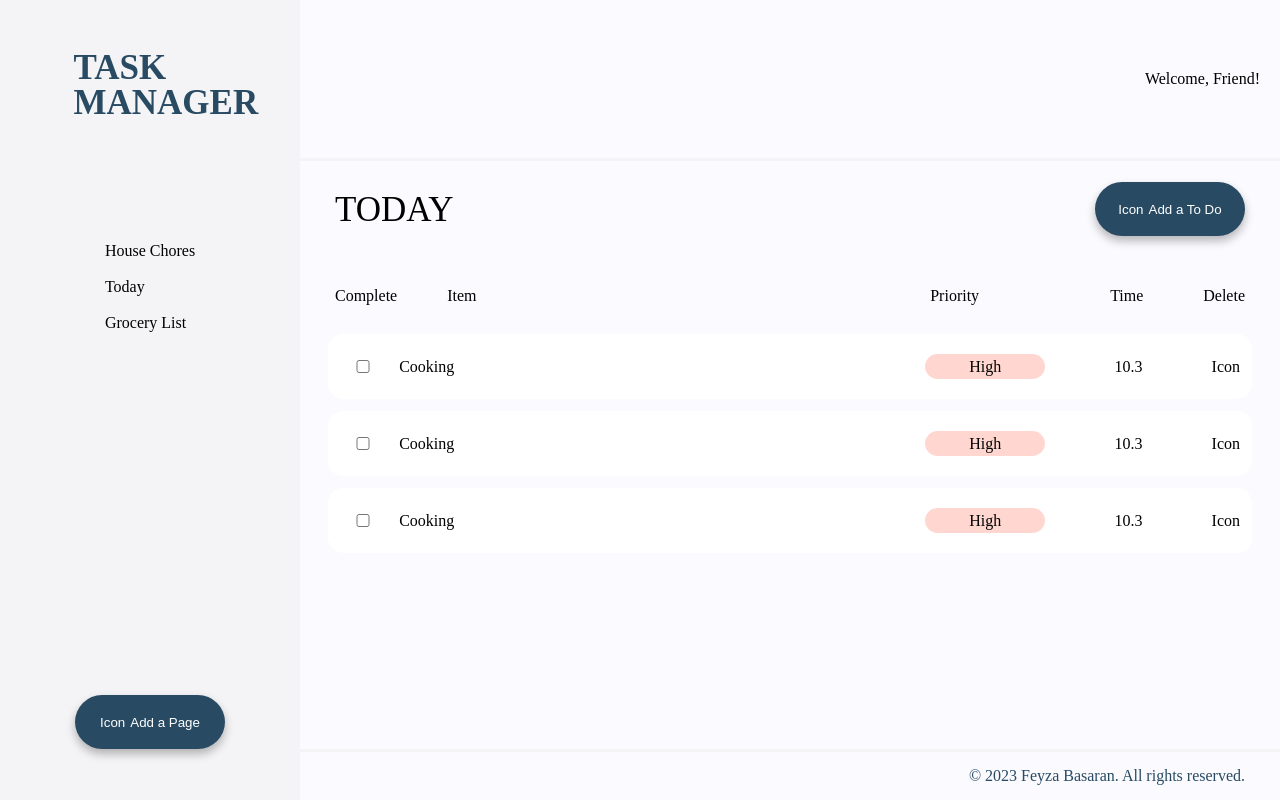
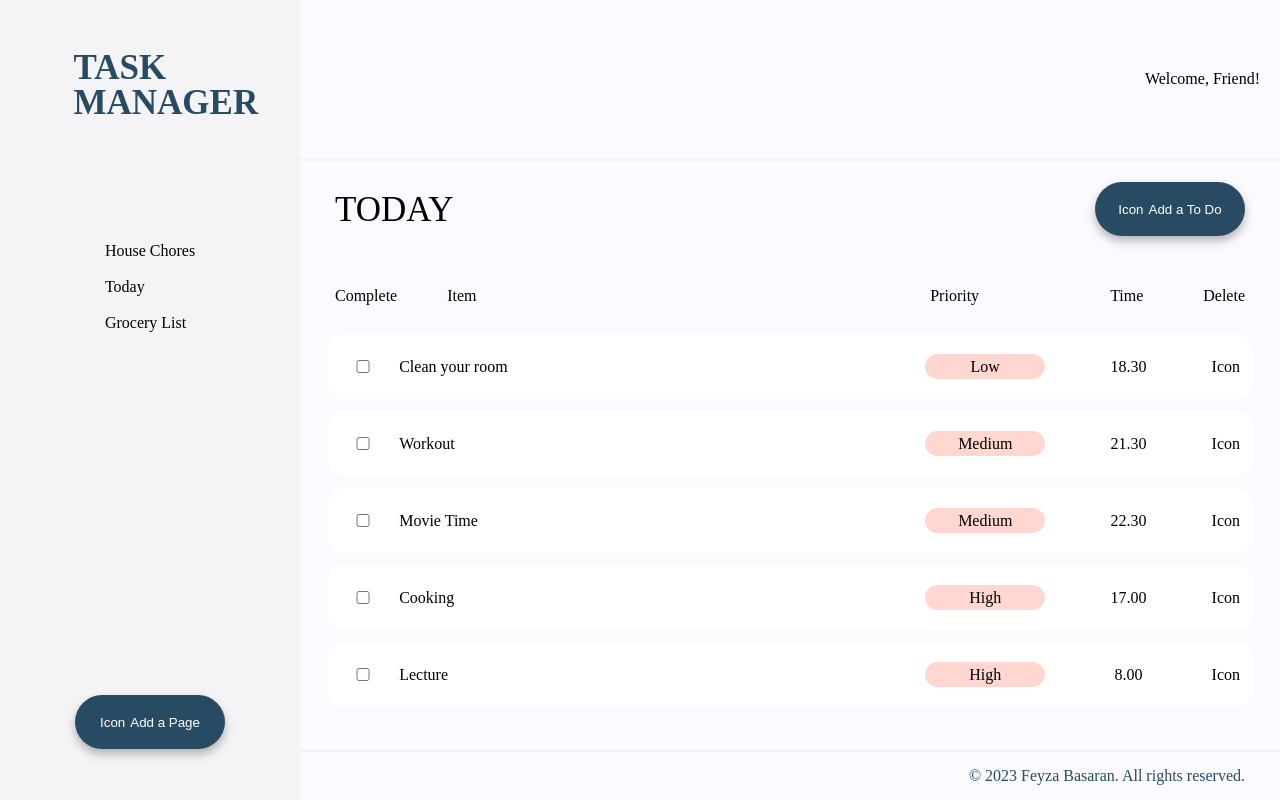
Before and after one commit to basa0044/mtm6404-task-manager-basa0044, a React (Vite) app: page / in a window 1280 px wide. Built offline with nearby package versions, Linux system fonts and the light colour scheme.

Commit message:
some style changes on list items

```diff
--- a/src/App.jsx
+++ b/src/App.jsx
@@ -1,4 +1,5 @@
 import React from 'react'
+import ReactDOM  from 'react-dom/client'
 import Header from './components/Header'
 import Navbar from './components/Navbar'
 import Title from './components/Title'
@@ -10,22 +11,34 @@ import './style.css'
 
 let items = [
   {
-      "index": 0,
-      "task": "Cooking",
-      "priority": "High",
-      "time": 10.30,
+    "index": 0,
+    "task": "Clean your room",
+    "priority": "Low",
+    "time": '18.30',
   },
   {
-      "index": 1,
-      "task": "Cooking",
-      "priority": "High",
-      "time": 10.30,
+    "index": 1,
+    "task": "Workout",
+    "priority": "Medium",
+    "time": '21.30',
   },
   {
-      "index": 2,
-      "task": "Cooking",
-      "priority": "High",
-      "time": 10.30,
+    "index": 2,
+    "task": "Movie Time",
+    "priority": "Medium",
+    "time": '22.30',
+  },
+  {
+    "index": 3,
+    "task": "Cooking",
+    "priority": "High",
+    "time": '17.00',
+  },
+  {
+    "index": 4,
+    "task": "Lecture",
+    "priority": "High",
+    "time": '8.00',
   }
   ]
 
--- a/src/components/List.jsx
+++ b/src/components/List.jsx
@@ -5,17 +5,21 @@
 
 export default  function List (props) {
     const items = props.items
+
     if(items.length){
+
         const ListItems = items.map( item =>
         <div className="list">
             <input type="checkbox"></input>
             <span className="textarea">{item.task}</span>
             <div className="variants">
                 <span>{item.priority}</span>
+                <span className="color"></span>
                 <p className="time">{item.time}</p>
                 <i>Icon</i>
             </div>
-   </div>)
+        </div>
+    )
     return(
       <ul className='listItems'>{ListItems}</ul>
       ) }else{
--- a/src/style.css
+++ b/src/style.css
@@ -134,11 +134,19 @@ button i{
 }
 
 .list .variants span{
-    min-width: 25px;
+    display: none;
+}
+
+.list .variants .color{
+    display: inline;
+    width: 25px;
     height: 25px;
-    background-color: #FFD7D0;
-    border-radius: 50px;
+    border-radius: 100%;
+    background-color: pink;
+    z-index: 2;
 }
+
+
 
 .variants{
     display: flex;
@@ -151,6 +159,7 @@ button i{
 
 .variants p{
     margin: 10px;
+    min-width: 40px;
 }
 
 .textarea{
@@ -326,4 +335,16 @@ footer{
         height: 60vh;
     }
 
+    .list .variants span{
+        display: flex;
+        min-width: 25px;
+        height: 25px;
+        background-color: #FFD7D0;
+        border-radius: 50px;
+        z-index: 1;
+    }
+
+    .list .variants .color{
+        display: none;
+    }
 }
```
Lines whose indentation alone changed are shown as unchanged.
